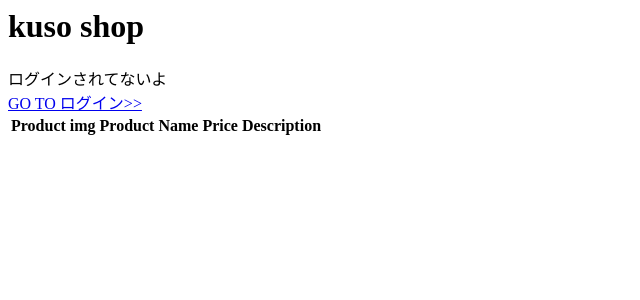
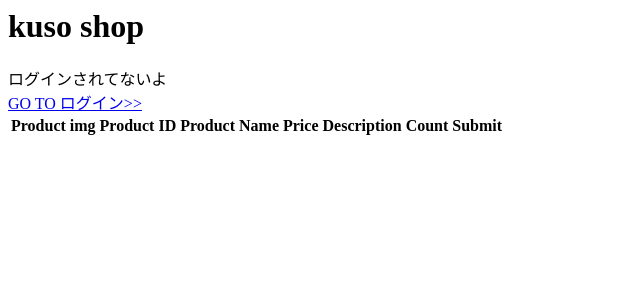
Before and after one commit to yutadd/kuso_shop, a PHP site: page / in a window 1280 px wide. Shown: the top 300 px of the page, without its empty margins (0-640 px from the left). Run offline with PHP 8.4, Linux system fonts and the light colour scheme; data that the repository does not hold is empty.

Commit message:
[complete]add2cart front part

```diff
--- a/migration/createDBuser.sql
+++ b/migration/createDBuser.sql
@@ -1,3 +1,4 @@
-CREATE USER 'weak_user'@'localhost' IDENTIFIED BY 'goat is dead';
+use kuso_shop;
+CREATE USER 'weak_user'@'localhost' IDENTIFIED BY '';
 /*after execute init.sql*/
 GRANT ALL ON kuso_shop.* TO 'weak_user'@'localhost';
--- a/public/index.php
+++ b/public/index.php
@@ -34,11 +34,13 @@ $stmt->execute();
     <div id="jsonp"></div>
     <tr>
         <th>Product img</th>
+        <th>Product ID</th>
         <th>Product Name</th>
         <th>Price</th>
         <th>Description</th>
+        <th>Count</th>
+        <th>Submit</th>
     </tr>
-    <!--画面遷移無しでカートに追加できるようにしたい-->
     <?php while ($row = $stmt->fetch(PDO::FETCH_ASSOC)) { ?>
         <tr>
             <td><img src=<?php echo "static/" . $row['ProductName'] . ".webp" ?> width="300px" ; alt=""></td>
@@ -46,7 +48,8 @@ $stmt->execute();
             <td><?php echo $row['ProductName']; ?></td>
             <td><?php echo "\\" . $row['Price']; ?></td>
             <td><?php echo $row['Description']; ?></td>
-            <td ><button type="button" id="addproduct" onclick="window.add2Cart('<?php echo $row['ProductID']; ?>', '<?php echo $row['ProductName']; ?>')">購入</button></td>
+            <td><input type="number" name="count" value="0" id="<?php echo "count" . $row['ProductID'] ?>"></td>
+            <td><button type="button" id="addproduct" onclick="window.add2Cart('<?php echo $row['ProductID']; ?>', '<?php echo $row['ProductName']; ?>',parseInt(document.getElementById('<?php echo 'count' . $row['ProductID'] ?>').value))">購入</button></td>
         </tr>
     <?php } ?>
 </table>
--- a/public/static/module.js
+++ b/public/static/module.js
@@ -1,7 +1,13 @@
-window.add2Cart = function (id, name) {
-  fetch("/cart.php", { method: "POST", credentials: "include" }).then((e) => {
-    if(e.ok){
-      alert(name + "をカートに追加した");
+window.add2Cart = function (id, name, count) {
+  fetch("/cart.php", {
+    method: "POST",
+    credentials: "include",
+    body: { action: "add2Cart", productID: id, count: count }, //個数
+  }).then((e) => {
+    if (e.ok) {
+      alert(name + "を" + count + "個カートに追加した");
+    } else {
+      alert("エラーが発生しました。ログインしていますか？");
     }
   });
 };
```
Also changed, not shown: components/cartList.php (added).
